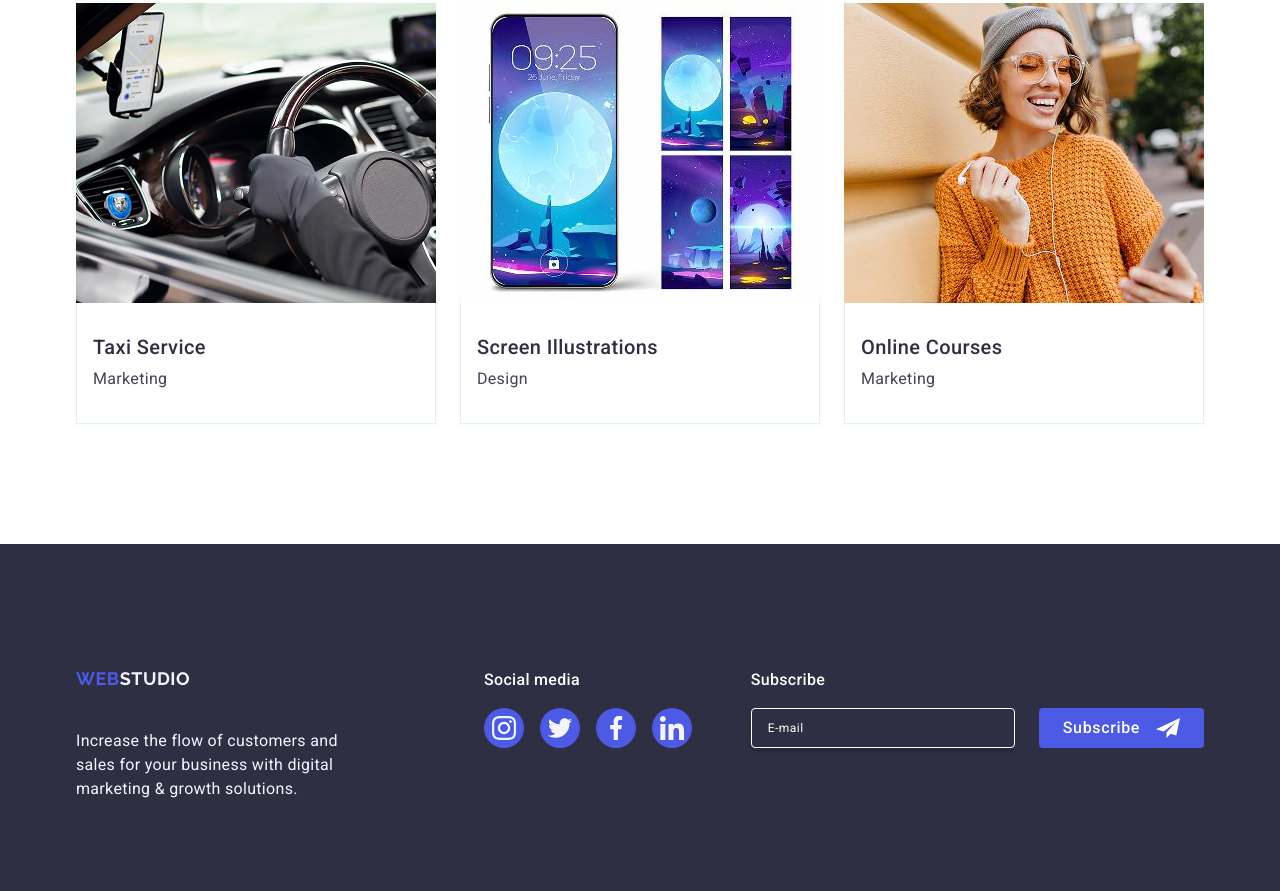
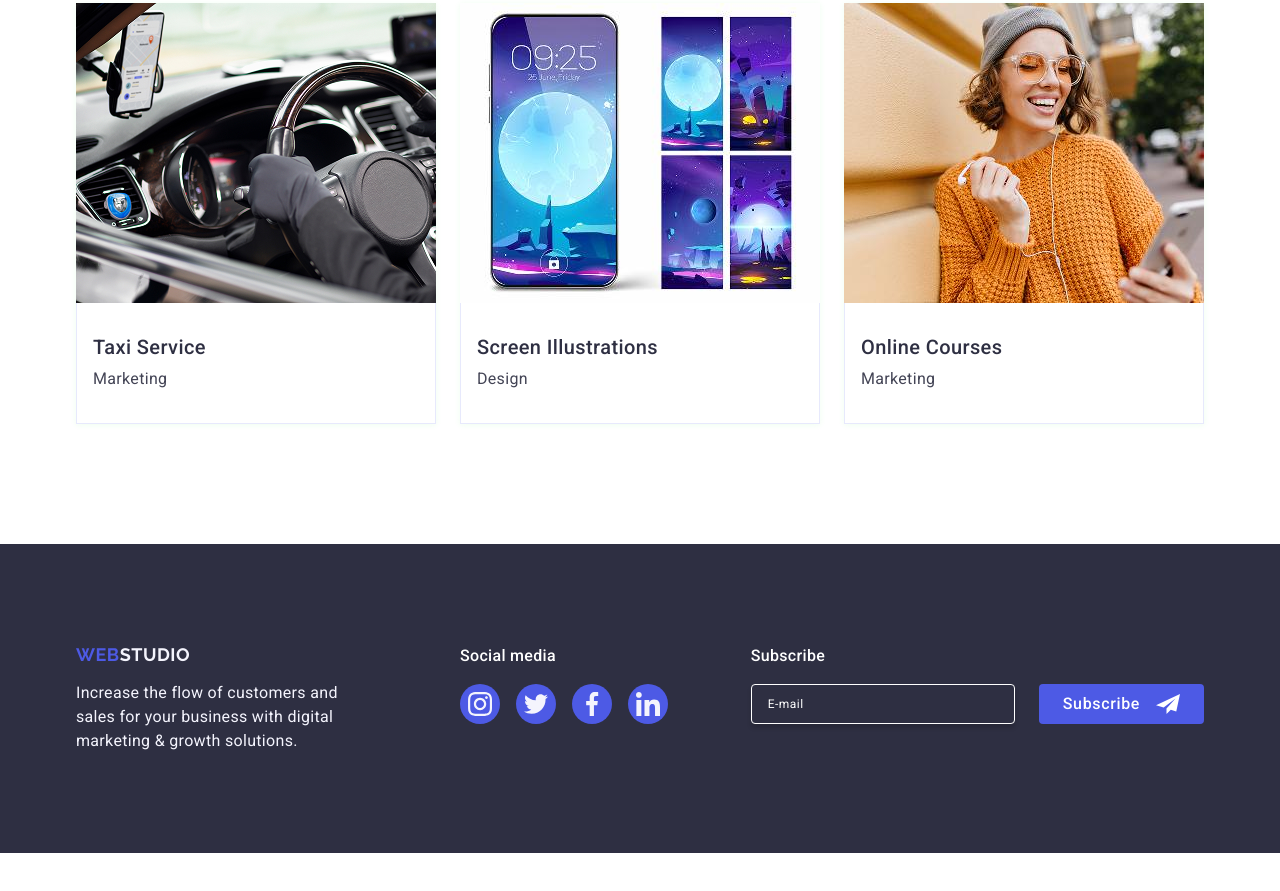
Before and after one commit to Svitwave/goit-markup-hw-06, a plain HTML site: page index.html in a window 1280 px wide. Shown: the part 2379-3270 px from the top of the page. After the commit the page ends 3232 px from the top, so only its background shows below. Drawn offline with nearby package versions, Linux system fonts and the light colour scheme.

Commit message:
Adds footer logo class and sets gap to zero
Improves footer styling by removing the redundant class from the logo link for clarity.

Additionally, sets the gap in the footer container to zero for better alignment of footer elements.

```diff
--- a/css/media.css
+++ b/css/media.css
@@ -329,6 +329,7 @@
   .footer-container {
     display: flex;
     align-items: baseline;
+    gap: 0;
   }
 
   .footer-left {
--- a/index.html
+++ b/index.html
@@ -595,7 +595,7 @@
     <footer class="page-footer">
       <div class="container footer-container">
         <div class="footer-left">
-          <a class="logo footer-logo" href="./index.html"
+          <a class="footer-logo" href="./index.html"
             >Web<span class="logo-studio">Studio</span></a
           >
           <p class="footer-text">
```
